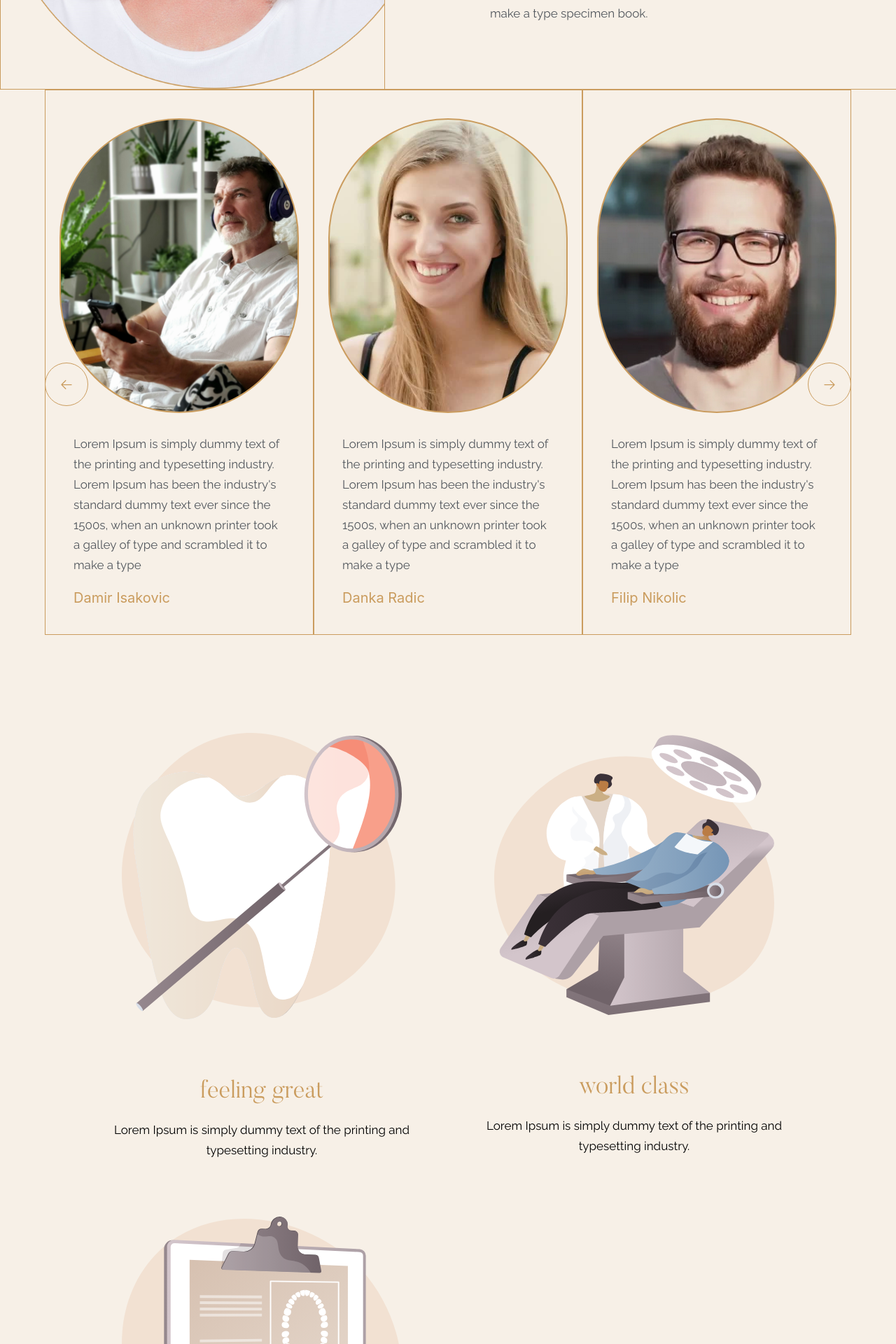
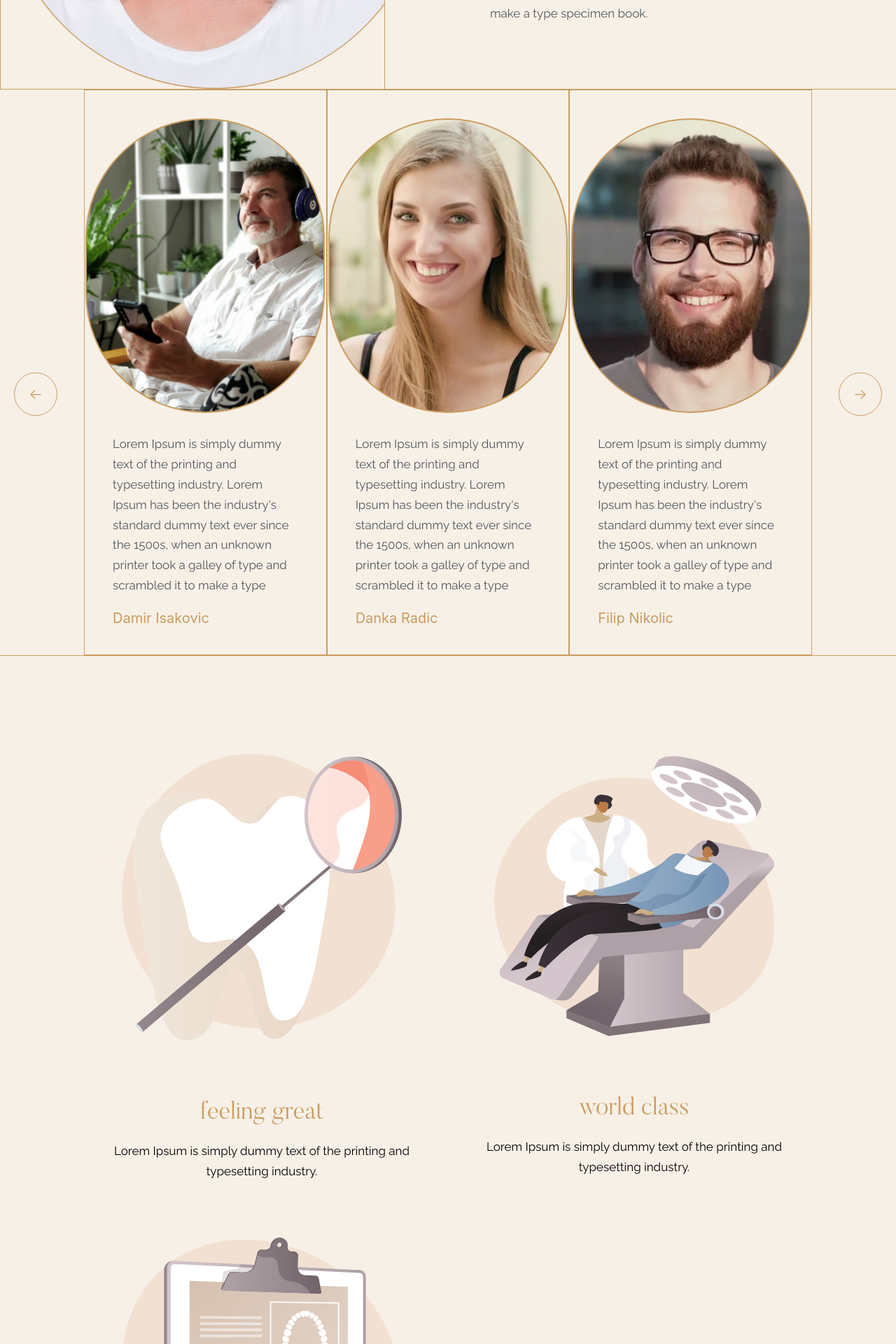
Before and after one commit to nerko85/estetika-dent, a Next.js app: page / in a window 1280 px wide. Shown: the part 1400-3320 px from the top of the page at 70% size. Built offline with nearby package versions, Linux system fonts and the light colour scheme.

Commit message:
Repaired arrows outside container

```diff
--- a/components/Accomodation/Accomodation.style.js
+++ b/components/Accomodation/Accomodation.style.js
@@ -3,6 +3,8 @@ import styled from "styled-components";
 const Accomodation = styled.section`
   padding: 14rem 0;
   background: ${({ theme }) => theme.beige};
+  border-top: 1px solid ${({ theme }) => theme.gold};
+  border-bottom: 1px solid ${({ theme }) => theme.gold};
 
   h1 {
     text-align: center;
--- a/components/Services/Services.js
+++ b/components/Services/Services.js
@@ -23,7 +23,6 @@ export default function Services({ children, services }) {
           }}
           loop={true}
         >
-          <div className="test">
           {services?.map((service) => {
             const { id, img, title, desc, name } = service;
             return (
@@ -38,14 +37,13 @@ export default function Services({ children, services }) {
               </SwiperSlide>
             );
           })}
-          </div>
+        </Swiper>
         <div className="custom-btn swiper-prev">
           <VscArrowLeft />
         </div>
         <div className="custom-btn swiper-next">
           <VscArrowRight />
         </div>
-        </Swiper>
       </div>
     </StyledServices>
   );
--- a/components/Services/Services.style.js
+++ b/components/Services/Services.style.js
@@ -2,13 +2,14 @@ import styled from "styled-components";
 
 const Services = styled.section`
   background: ${({ theme }) => theme.primary};
-
+  padding: 0 12rem;
+  position: relative;
   .inner {
-    padding: 5rem 0;
     border-left: 1px solid ${({ theme }) => theme.gold};
     border-right: 1px solid ${({ theme }) => theme.gold};
+    padding: 5rem 0;
     h1 {
-      margin: 5rem 0 10rem;
+      padding: 5rem 0 2rem;
       color: #fff;
       text-align: center;
     }
--- a/components/Slider/Slider.js
+++ b/components/Slider/Slider.js
@@ -22,7 +22,6 @@ export default function Slider({ elements, children, type, perView, nav }) {
           }}
           loop={true}
         >
-          <div className="test">
           {elements?.map((element) => {
             const { img, title, desc, name } = element;
             return (
@@ -31,14 +30,13 @@ export default function Slider({ elements, children, type, perView, nav }) {
               </SwiperSlide>
             );
           })}
-          </div>
+        </Swiper>
         <div className="custom-btn swiper-prev">
           <VscArrowLeft />
         </div>
         <div className="custom-btn swiper-next">
           <VscArrowRight />
         </div>
-        </Swiper>
       </div>
     </StyledSlider>
   );
--- a/components/Slider/Slider.style.js
+++ b/components/Slider/Slider.style.js
@@ -1,19 +1,10 @@
 import styled from "styled-components";
 
 const Slider = styled.div`
+  padding: 0 12rem;
   background: ${({ type }) =>
     type == "services" ? "#141C5E" : "rgba(202,156,94,0.15)"};
   position: relative;
-
-  .inner {
-    margin: 0 auto;
-    width: 90%;
-
-    .swiper-wrapper {
-      ${"" /* width: 90%;
-      margin: 0 auto; */}
-    }
-  }
 `;
 
 export { Slider };
--- a/styles/globals.css
+++ b/styles/globals.css
@@ -46,5 +46,9 @@ a {
 }
 
 .custom-btn.swiper-next {
-  right: 0;
+  right: 2rem;
 }
+
+.custom-btn.swiper-prev {
+  left: 2rem;
+}
```
Lines whose indentation alone changed are shown as unchanged.
